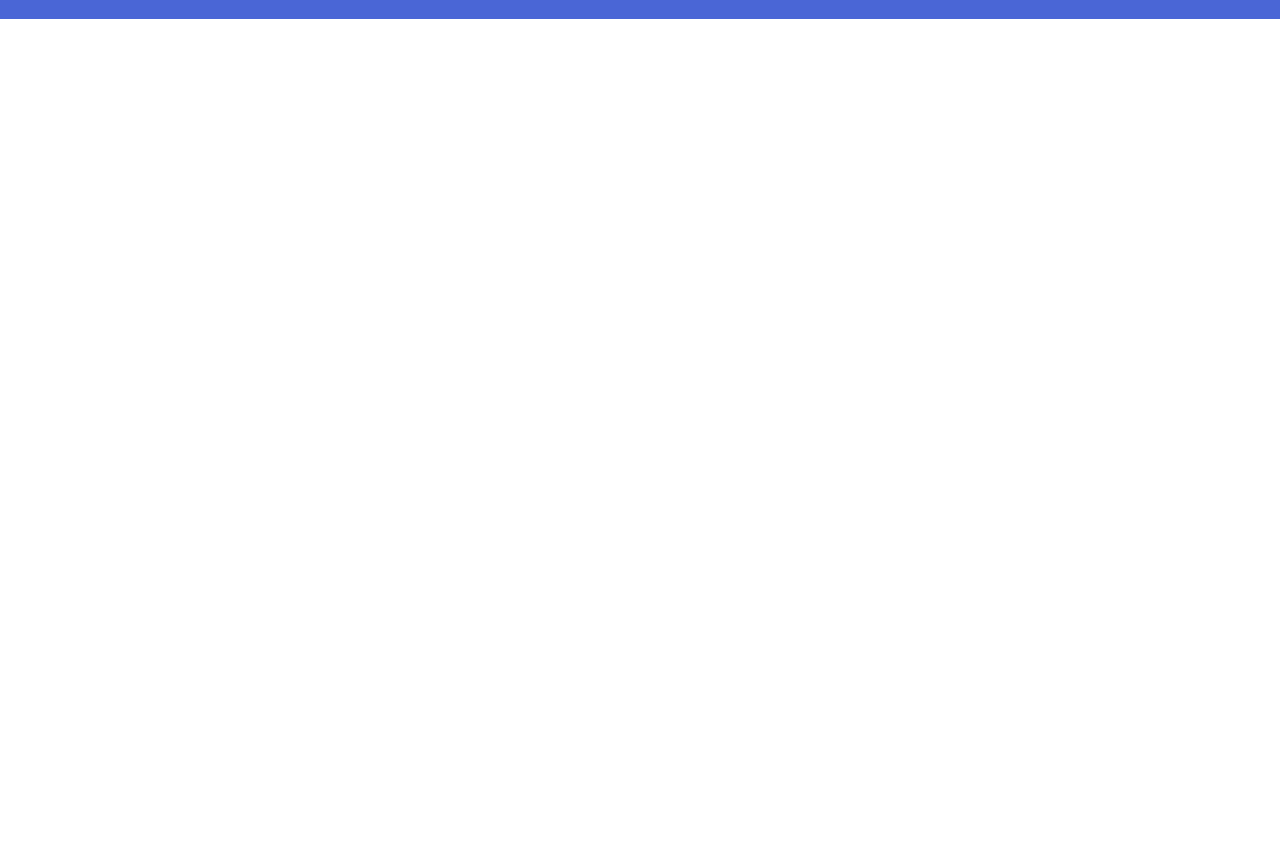
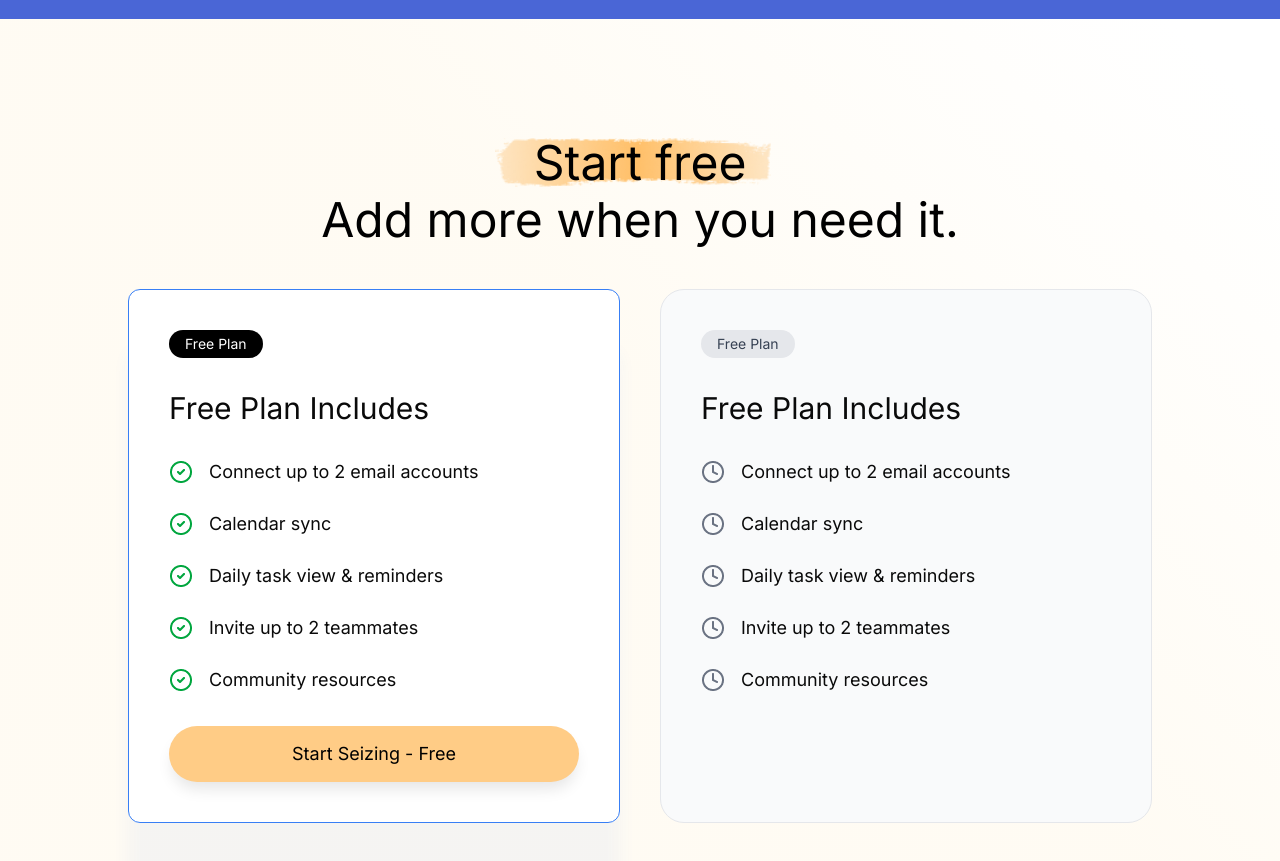
Before and after one commit to aniket7112/taskory, a React (Vite) app: page / in a window 1280 px wide. Shown: the part 6640-7501 px from the top of the page. Before the commit the page ends 6659 px from the top, so only its background shows below. Built offline with nearby package versions, Linux system fonts and the light colour scheme.

Commit message:
price section

```diff
--- a/src/App.css
+++ b/src/App.css
@@ -145,14 +145,14 @@ p{
   line-height: 150%;
   color:#727272;
 }
-.app-container .content h2 span, .solo-section h2 span, .why-section h2 span{
+.app-container .content h2 span, .solo-section h2 span, .why-section h2 span, .price-section h2 span{
     position: relative;
     z-index: 9;
 }
-.why-section h2 span:before{
+.why-section h2 span:before, .price-section h2 span:before{
   background-image: url(/assets/whytext-bg.png)!important;
 }
-.app-container .content h2 span:before, .solo-section h2 span:before, .why-section h2 span:before {
+.app-container .content h2 span:before, .solo-section h2 span:before, .why-section h2 span:before, .price-section h2 span:before  {
     background-image: url(/assets/subheading_bg.png);
     background-size: contain;
     background-position: center;
@@ -164,6 +164,9 @@ p{
     top: 0;
     bottom: 0;
     z-index: -1;
+}
+.price-section h2 span:before{
+  width: 130%;
 }
 .solo-section h2 span:before{
     width: 100%;
@@ -283,3 +286,26 @@ p{
   bottom: 0;
   left: 0;
 }
+.price-section{
+  padding-top: 115px;
+  padding-bottom: 115px;
+  background: linear-gradient(44.81deg, rgba(255, 248, 233, 0.5372) 55.17%, rgba(255, 255, 255, 0.6794) 95.1%);
+}
+.price-section .badge{
+  font-family: var(--primary-font);
+  font-weight: var(--font-weight);
+  font-size: calc(var(--font-size) - 2px);
+  line-height: calc(var(--line-height) - 8px);
+}
+.price-section h3{
+  font-family: var(--primary-font);
+  font-weight: var(--font-weight);
+  font-size: calc(var(--font-size) + 14px);
+  line-height: calc(var(--line-height) + 12px);
+}
+.price-section li p, .second-btn-group a{
+  font-family: var(--primary-font);
+  font-weight: var(--font-weight);
+  font-size: calc(var(--font-size) + 2px)!important;
+  line-height: calc(var(--line-height) + 4px)!important;
+}
--- a/src/Home.jsx
+++ b/src/Home.jsx
@@ -3,6 +3,7 @@ import Tabs from "./Components/Tabs";
 import UpperAppLogo from "./Components/UpperAppLogo";
 import WhyLowerSlider from "./Components/WhyLowerSlider";
 import WhyUpperSlider from "./Components/WhyUpperSlider";
+
 
 function Home() {
     const BASE = import.meta.env.BASE_URL;
@@ -11,6 +12,8 @@ function Home() {
     const ICON = `${BASE}/assets/Icon.svg`;
     const video_img = `${BASE}/assets/video-img.png`;
     const btn_arrow = `${BASE}/assets/arrow-up-right.png`;
+    const activelisticon = `${BASE}assets/activelisticon.png`;
+    const deadicon = `${BASE}assets/deadicon.png`;
     return (
         <>
             <section className="banner-section">
@@ -67,7 +70,7 @@ function Home() {
                                 <a href="#">
                                     <div className="flex gap-2 pt-3 pb-3 pl-9 pr-9 primary-btn">
                                         <span>Get Started</span>
-                                        <img src={btn_arrow} alt="arrow" className="transition-transform duration-300 group-hover:rotate-45"/>
+                                        <img src={btn_arrow} alt="arrow" className="transition-transform duration-300 group-hover:rotate-45" />
                                     </div>
                                 </a>
                             </div>
@@ -148,6 +151,73 @@ function Home() {
                     <Tabs />
                 </div>
             </section>
+            <section className="price-section">
+                <div className="max-w-7xl mx-auto">
+                    <div className="mb-10 text-center">
+                        <h2 className="text-black">
+                            <span>Start free</span> <br />Add more when you need it.
+                        </h2>
+                    </div>
+                    <div className="max-w-5xl w-full mx-auto flex gap-x-10 align-middle justify-between">
+                        <div className="bg-white border border-[#387FF5] rounded-xl p-10 shadow-[0px_62px_17px_0px_#387FF50D] w-full">
+                            <div className="badge pt-1.5 pb-1.5 pr-4 pl-4 bg-black text-white rounded-4xl inline-block text-center mb-8">Free Plan</div>
+                            <h3 className="block text-[#0A0A0A] mb-8">Free Plan Includes</h3>
+                            <ul className="mb-8">
+                                <li className="flex gap-x-4 items-center mb-6">
+                                    <img className="h-[24px]" src={activelisticon} alt="" />
+                                    <p className="text-[#0A0A0A]">Connect up to 2 email accounts</p>
+                                </li>
+                                <li className="flex gap-x-4 items-center mb-6">
+                                    <img className="h-[24px]" src={activelisticon} alt="" />
+                                    <p className="text-[#0A0A0A]">Calendar sync</p>
+                                </li>
+                                <li className="flex gap-x-4 items-center mb-6">
+                                    <img className="h-[24px]" src={activelisticon} alt="" />
+                                    <p className="text-[#0A0A0A]">Daily task view & reminders</p>
+                                </li>
+                                <li className="flex gap-x-4 items-center mb-6">
+                                    <img className="h-[24px]" src={activelisticon} alt="" />
+                                    <p className="text-[#0A0A0A]">Invite up to 2 teammates</p>
+                                </li>
+                                <li className="flex gap-x-4 items-center mb-6">
+                                    <img className="h-[24px]" src={activelisticon} alt="" />
+                                    <p className="text-[#0A0A0A]">Community resources</p>
+                                </li>
+                            </ul>
+                            <div className="second-btn-group">
+                                <a className="pt-3.5 pb-3.5 bg-[#FFCC86] rounded-4xl block text-center text-black shadow-[0px_10px_15px_-3px_#0000001A]" href="">Start Seizing - Free</a>
+                            </div>
+                        </div>
+                        <div className="bg-[#F9FAFB] w-full border border-solid border-[#E5E7EB] rounded-3xl p-10">
+                            <div className="badge pt-1.5 pb-1.5 pr-4 pl-4 bg-[#E5E7EB] text-[#364153] rounded-4xl inline-block text-center mb-8">Free Plan</div>
+                            <h3 className="block text-[#0A0A0A] mb-8">Free Plan Includes</h3>
+                            <ul className="mb-8">
+                                <li className="flex gap-x-4 items-center mb-6">
+                                    <img className="h-[24px]" src={deadicon} alt="" />
+                                    <p className="text-[#0A0A0A]">Connect up to 2 email accounts</p>
+                                </li>
+                                <li className="flex gap-x-4 items-center mb-6">
+                                    <img className="h-[24px]" src={deadicon} alt="" />
+                                    <p className="text-[#0A0A0A]">Calendar sync</p>
+                                </li>
+                                <li className="flex gap-x-4 items-center mb-6">
+                                    <img className="h-[24px]" src={deadicon} alt="" />
+                                    <p className="text-[#0A0A0A]">Daily task view & reminders</p>
+                                </li>
+                                <li className="flex gap-x-4 items-center mb-6">
+                                    <img className="h-[24px]" src={deadicon} alt="" />
+                                    <p className="text-[#0A0A0A]">Invite up to 2 teammates</p>
+                                </li>
+                                <li className="flex gap-x-4 items-center mb-6">
+                                    <img className="h-[24px]" src={deadicon} alt="" />
+                                    <p className="text-[#0A0A0A]">Community resources</p>
+                                </li>
+                            </ul>
+                        </div>
+                    </div>
+
+                </div>
+            </section>
 
 
         </>
```
Also changed, not shown: public/assets/activelisticon.png (added), public/assets/deadicon.png (added).
